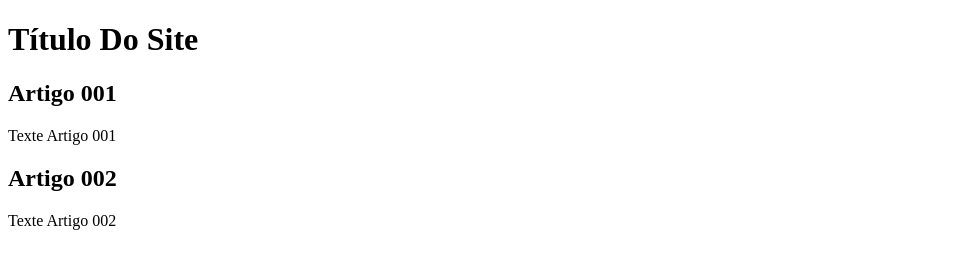
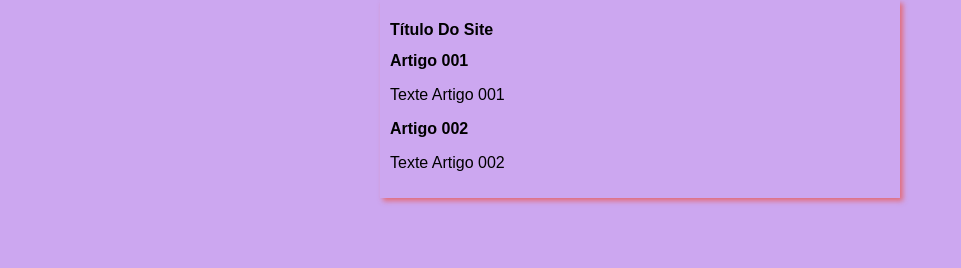
Before and after one commit to DanielFernandess/projeto-site, a plain HTML site: page index.html in a window 1280 px wide. Shown: the whole page, without its empty margins (0-961 px from the left). Drawn offline with Linux system fonts and the light colour scheme.

Commit message:
iniciei o design

```diff
--- /dev/null
+++ b/estilos/style.css
@@ -0,0 +1,13 @@
+* {
+    font-family: Arial, Helvetica, sans-serif;
+    font-size: 16px;
+
+}
+
+body {
+    background-color: rgb(204, 167, 240);
+    width: 500px;
+    margin: auto;
+    padding: 10px;
+    box-shadow: 3px 3px 5px rgba(231, 95, 95, 0.829);
+}
--- a/index.html
+++ b/index.html
@@ -4,6 +4,7 @@
     <meta charset="UTF-8">
     <meta name="viewport" content="width=device-width, initial-scale=1.0">
     <title>Título do site</title>
+    <link rel="stylesheet" href="estilos/style.css">
 </head>
 <body>
     <main>
```
